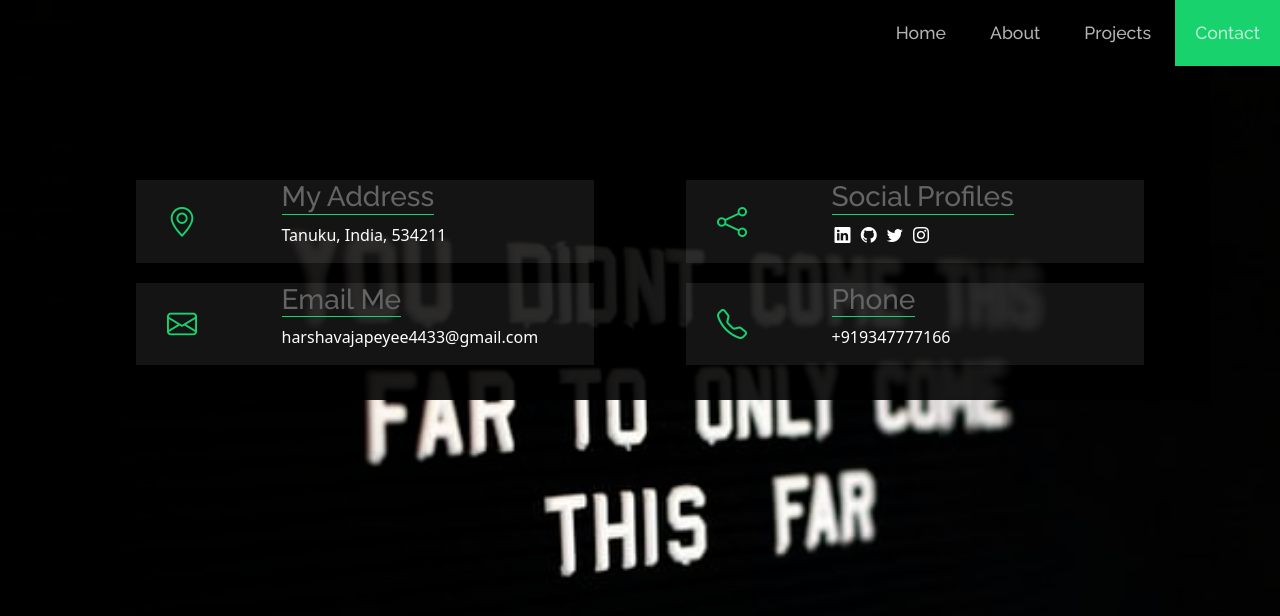
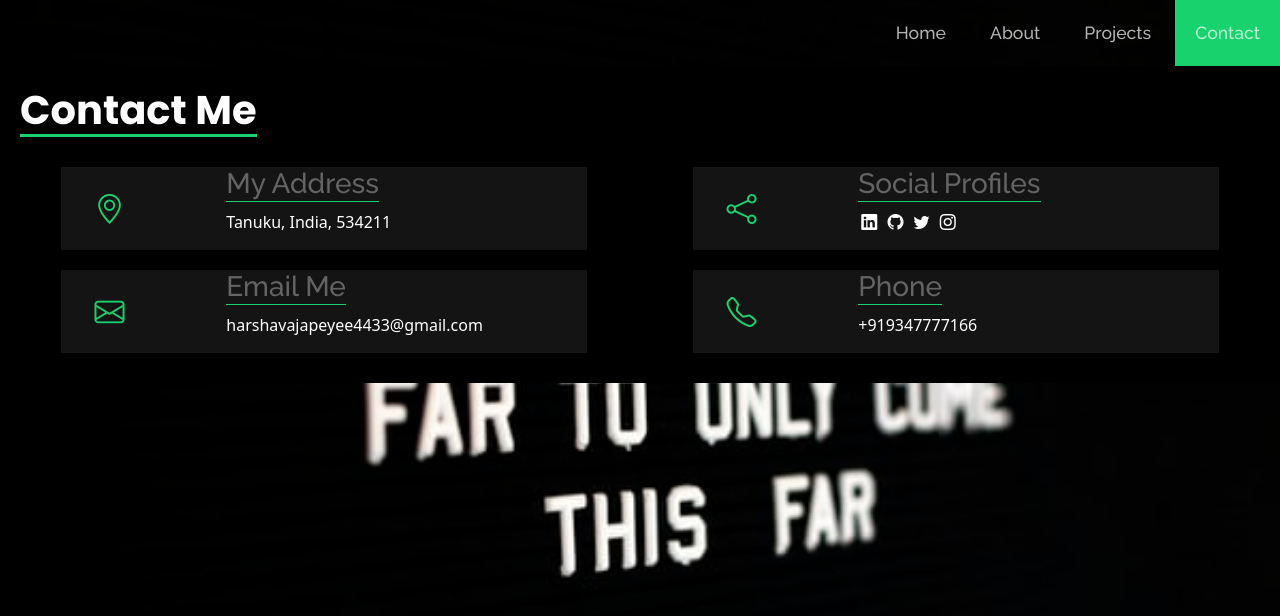
Before and after one commit to harshaVajapai/harshaVajapai.github.io, a plain HTML site: page index.html in a window 1280 px wide. Both pictures are taken after a click on the button "Contact". Drawn offline with nearby package versions, Linux system fonts and the light colour scheme.

Commit message:
fix the layout issue of contact page

```diff
--- a/assets/css/style.css
+++ b/assets/css/style.css
@@ -250,10 +250,8 @@ body,html {
 
 #contact{
     background: url("../imgs/contact-bg.jpg");
-    /* Full height */
-    height: 100vh;
     display: none;
-
+    height: 100%;
     /* Center and scale the image nicely */
     background-attachment: fixed;
     background-position: center;
@@ -263,19 +261,28 @@ body,html {
 }
 
 #outer-container{
-    padding-top: 150px;
-    margin-bottom: 50px;
-    height: 400px;
-    background:rgba(0, 0, 0, 0.9);
+    height: fit-content;
 }
 
 @media (max-width:770px){
     #outer-container{
-        padding-top: 30px;
+        padding-top: 80px;
     }
 }
 
+#inner-container h1{
+    color: white;
+    width: fit-content;
+    border-bottom: 3px solid #18d26e;
+    font-family: "Poppins";
+    margin-bottom: 20px;
+}
+
 #inner-container{
+    background-color: rgb(0,0,0);
+    /* Full height */
+    height: fit-content;
+    max-height: 100%;
     padding: 20px;
 }
 
--- a/index.html
+++ b/index.html
@@ -53,8 +53,9 @@
     </div>
 
     <div id="contact" class="content">
-        <div id="outer-container" class="container">
-            <div id="inner-container" class="container">
+        <div id="outer-container" class="container-fluid">
+            <div id="inner-container" class="container-fluid">
+                <h1>Contact Me</h1>
                 <div class="row justify-content-around">
                     <div class="col-md-5">
                         <div class="container-fluid">
```
